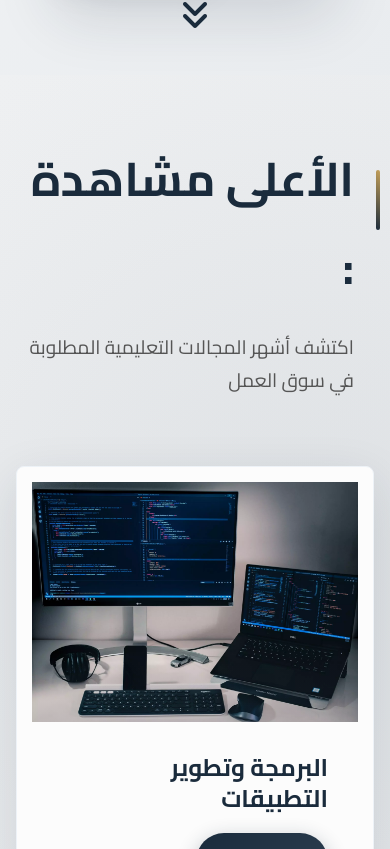
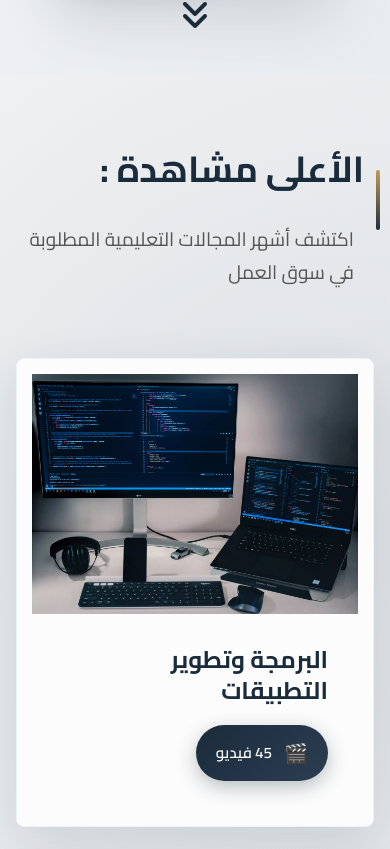
Before and after one commit to AnasRealm/SLA-ACADEMY, a React (Vite) app: page / in a window 390 px wide. Shown: the part 1115-1964 px from the top of the page. Built offline with nearby package versions, Linux system fonts and the light colour scheme.

Commit message:
تحديث Footer: إضافة وسائل التواصل الاجتماعي ومعلومات الاتصال

```diff
--- a/src/feature/home/componats/MostPopular/MostPopular.css
+++ b/src/feature/home/componats/MostPopular/MostPopular.css
@@ -200,4 +200,8 @@
   .container {
     padding: 0 16px;
   }
+  .section-header .most-popular-title{
+    font-size: 36px;
+    margin-right: 10px;
+  }
 }
--- a/src/sheard/Footer/Footer.jsx
+++ b/src/sheard/Footer/Footer.jsx
@@ -9,7 +9,7 @@ const Footer = () => {
           {/* Logo Section */}
           <div className="footer-logo">
             <img src="/imges/logo.png" alt="SL Academy Logo" />
-            <p>أكاديمية متخصصة في التعليم التقني والبرمجة كاديمية متخصصة في التعليم التقني والبرمج كاديمية متخصصة في التعليم التقني والبرمج</p>
+            <p>أكاديمية متخصصة في التعليم التقني والبرمجة  متخصصة في التطوير التقني</p>
 
             {/* Social Media */}
             <div className="social-media">
```
